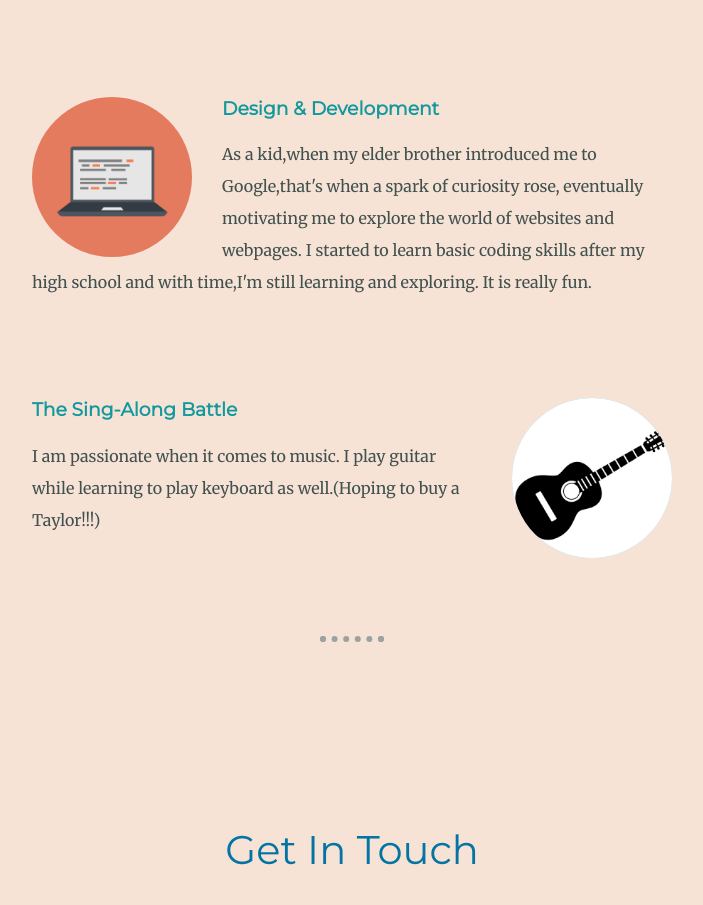
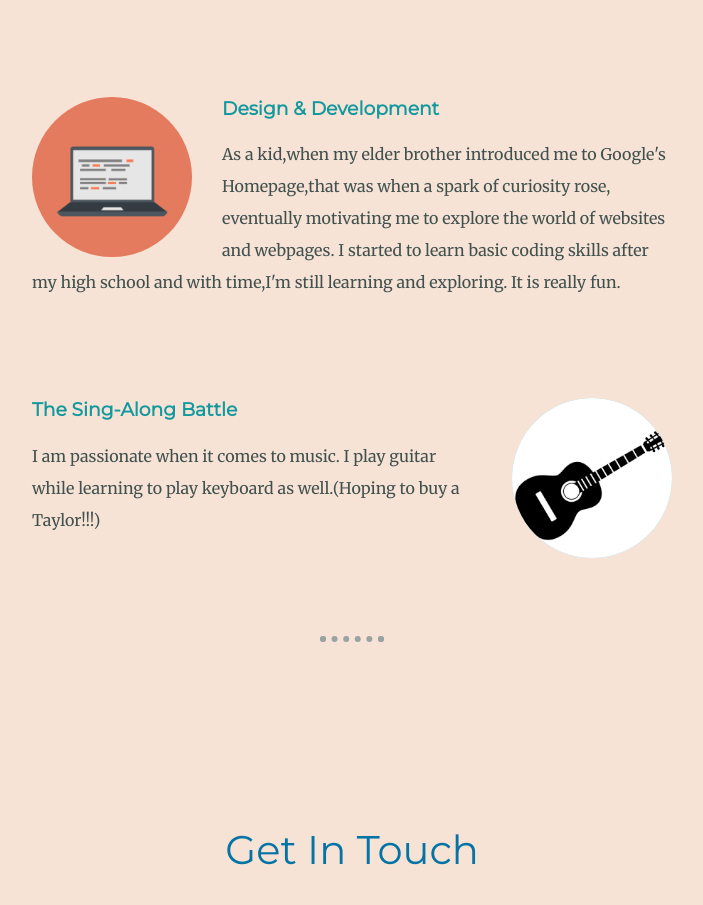
Before and after one commit to bhavyasingh75/cv_upgrade, a plain HTML site: page index.html in a window 1280 px wide. Shown: the part 1740-2645 px from the top of the page, without its empty margins (288-991 px from the left). Drawn offline with Linux system fonts and the light colour scheme.

Commit message:
changed some words and typo errors.

```diff
--- a/index.html
+++ b/index.html
@@ -38,7 +38,7 @@
       <div class="skill-row">
         <img class="computer" src="images/computer.png" alt="computer-image">
         <h3>Design & Development </h3>
-        <p>As a kid,when my elder brother introduced me to Google,that's when a spark of curiosity rose,
+        <p>As a kid,when my elder brother introduced me to Google's Homepage,that was when a spark of curiosity rose,
           eventually motivating me to explore the world of websites and webpages. I started to learn basic
           coding skills after my high school and with time,I'm still learning and exploring. It is really fun.
       </p>
```
